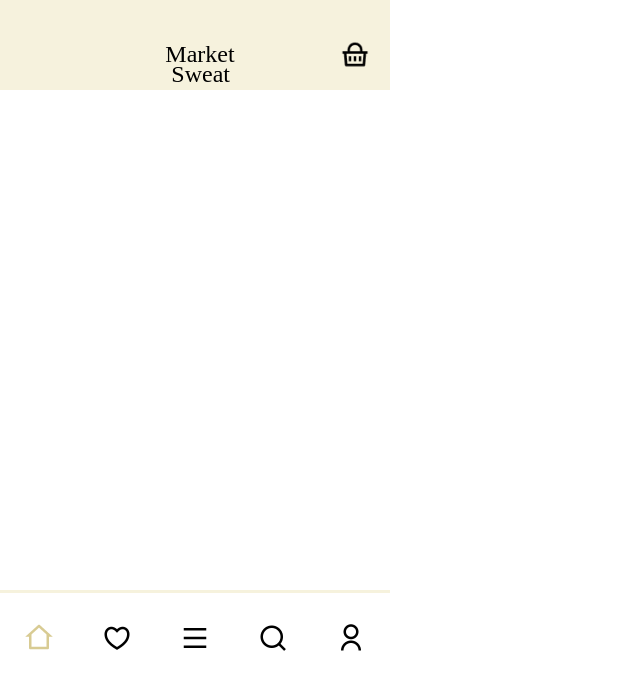
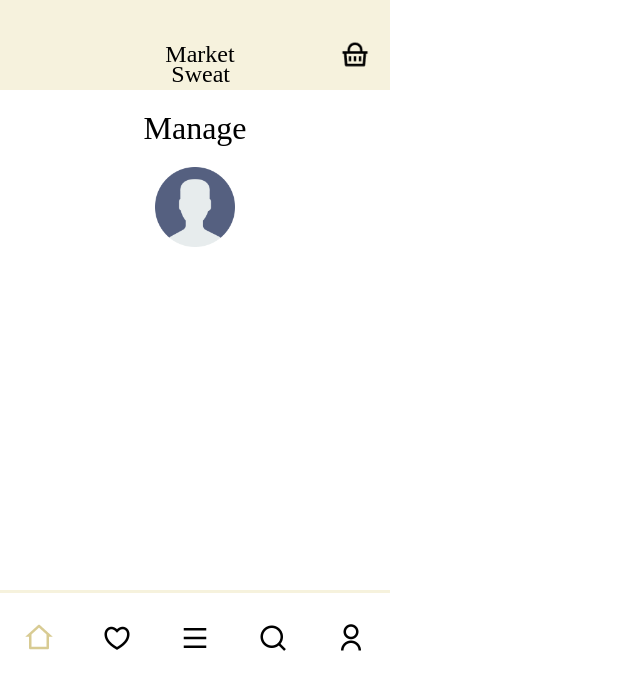
Before and after one commit to jaeochoii/MarketSweat, a React (Create React App) app: page /ManagerPage in a window 1280 px wide. Shown: the top 690 px of the page, without its empty margins (0-640 px from the left). Built offline with nearby package versions, Linux system fonts and the light colour scheme; a web font is replaced by a local one.

Commit message:
feat.ManagerPage Profile img

```diff
--- a/src/component/Page/ManagerPage.jsx
+++ b/src/component/Page/ManagerPage.jsx
@@ -1,5 +1,6 @@
 import React from "react";
 import styled from "styled-components";
+import Profile from "../../assets/profile.png";
 import Header from "../../uiPage/Header";
 import Footer from "../../uiPage/Footer";
 
@@ -19,12 +20,21 @@ const TextWrapper = styled.div`
   padding-top: 20px;
 `;
 
+const ProfileWrapper = styled.img`
+  display: flex;
+  padding-top: 20px;
+  padding-left: 155px;
+  width: 80px;
+  height: 80px;
+`;
+
 const ManagerPage = () => {
   return (
     <>
       <Header />
       <BodyContent>
-        <TextWrapper></TextWrapper>
+        <TextWrapper>Manage</TextWrapper>
+        <ProfileWrapper src={Profile} />
       </BodyContent>
       <Footer />
     </>
```
